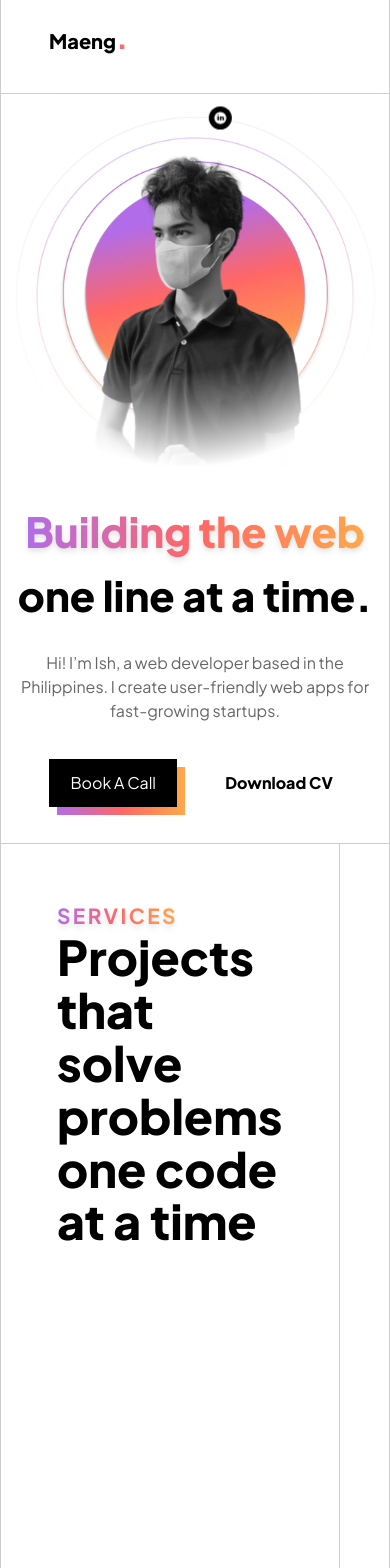
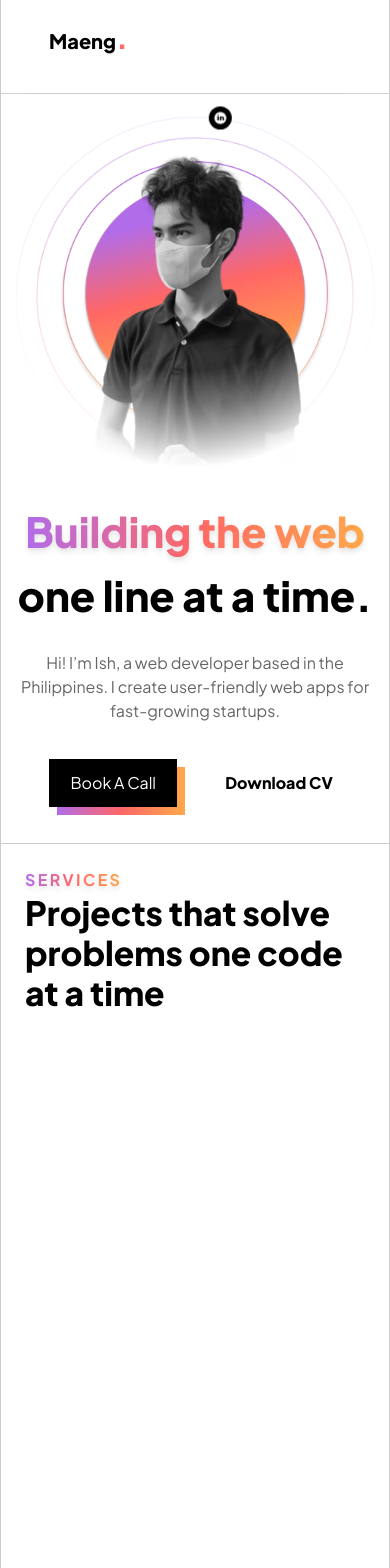
Before and after one commit to IshmaelCasky/ish-ca-portfolfio, a Next.js app: page / in a window 390 px wide. Shown: the top 1568 px of the page. Built offline with nearby package versions, Linux system fonts and the light colour scheme; what tailwindcss-animation-delay would draw is missing.

Commit message:
2nd section responsive

```diff
--- a/src/components/Sections/Services.tsx
+++ b/src/components/Sections/Services.tsx
@@ -12,53 +12,51 @@ export default function Services() {
 
     const variants = {
         visible: { width: '0%', transition: { duration : 0.3}, },
-        hidden: { width: '110%' }
+        hidden: { width: '100%' }
     };
 
 
     return (
         <div className='border-t-[1px] border-black border-b-[1px] border-opacity-20 w-[100%]'>
-            <div className='container flex mx-auto border-l-[1px] border-r-[1px] h-auto border-opacity-20 border-black'>
+            <div className='container flex mx-auto lg:flex-row relative flex-col border-l-[1px] border-r-[1px] h-auto border-opacity-20 border-black'>
                 {/* services 1 column */}
-                <div className='flex p-14 flex-col flex-grow h-[65rem] border-r-[1px] border-opacity-20 border-black'>
+                <div className='flex p-6 relative flex-col flex-grow h-[65rem] border-opacity-20 border-black'>
                     {/* services info */}
 
                         <motion.div>
-                            <p className='font-bold text-[1.3rem] tracking-[0.15rem]'><span className='text-transparent drop-shadow-md bg-clip-text bg-gradient-to-r from-[#B16CEA] via-[#FF6765] to-[#FFA84B]'>SERVICES</span></p>
+                            <p className='font-bold text-[1rem] tracking-[0.15rem]'><span className='text-transparent drop-shadow-md bg-clip-text bg-gradient-to-r from-[#B16CEA] via-[#FF6765] to-[#FFA84B]'>SERVICES</span></p>
                         </motion.div>
-                        <div className='leading-[3.3rem] w-full relative flex flex-col'>
+                        <div className='leading-[2.5rem] sm:leading-[2.8rem] md:leading-[3rem] lg:leading-[3.4rem] xl:leading-[3.7rem] 2xl:leading-[4rem] relative flex flex-col'>
 
-                            <div className="relative w-[55%] bg-black ">
+                            <p className='text-[2.1rem] w-[100%] ssm:w-[90%] sm:text-[2.5rem] sm:w-[63%] md:w-[60%] md:text-[2.8rem] lg:text-[3rem] lg:w-[78%] xl:text-[3.4rem] xl:w-[70%] 2xl:w-[58%] flex font-extrabold relative'>Projects that solve
                                 <motion.div
                                     ref={ref}
                                     variants={variants}
                                     animate={inView ? "visible" : "hidden"}
-                                id="box1" className='absolute bg-left-top w-[100%] flex top-0 right-0 h-[3.5rem] rounded-lg bg-gradient-to-r from-[#B16CEA] via-[#FF6765] to-[#FFA84B]'>
+                                    id="box1" className='absolute bg-left-top  w-[100%] flex h-[3.5rem] right-0 rounded-lg bg-gradient-to-r from-[#B16CEA] via-[#FF6765] to-[#FFA84B]'>
 
                                 </motion.div>
-                            </div>
+                            </p>
 
-                            <p className='text-[3rem] font-extrabold'>Projects that solve </p>
-                            <div className="relative w-[55%] bg-black ">
+                            <p className='text-[2.1rem] w-[100%]  ssm:w-[93%] sm:text-[2.5rem] sm:w-[65%] md:w-[60%] md:text-[2.8rem] lg:text-[3rem] lg:w-[83%] xl:text-[3.4rem] xl:w-[73%] 2xl:w-[60%] flex font-extrabold relative'>problems one code
                                 <motion.div
                                     ref={ref}
                                     variants={variants}
                                     animate={inView ? "visible" : "hidden"}
-                                id="box1" className='absolute bg-left-top w-[100%] flex h-[3.5rem] rounded-lg bg-gradient-to-r from-[#B16CEA] via-[#FF6765] to-[#FFA84B]'>
+                                    id="box1" className='absolute bg-left-top  w-[100%] flex h-[3.5rem] rounded-lg bg-gradient-to-r from-[#B16CEA] via-[#FF6765] to-[#FFA84B]'>
 
                                 </motion.div>
-                            </div>
-                            <p className='text-[3rem] font-extrabold'>problems one code</p>
-                            <div className="relative w-[25%] bg-black ">
+                            </p>
+
+                            <p className='text-[2.1rem] w-[46%]  ssm:w-[40%] sm:text-[2.5rem] sm:w-[33%] md:w-[30%] md:text-[2.8rem] lg:text-[3rem] lg:w-[40%] xl:text-[3.4rem] xl:w-[35%] 2xl:w-[28%] flex font-extrabold relative'>at a time
                                 <motion.div
                                     ref={ref}
                                     variants={variants}
                                     animate={inView ? "visible" : "hidden"}
-                                id="box1" className='absolute bg-left-top w-[100%] flex top-0 right-0 h-[3.5rem] rounded-lg bg-gradient-to-r from-[#B16CEA] via-[#FF6765] to-[#FFA84B]'>
+                                    id="box1" className='absolute bg-left-top  w-[100%] flex h-[3.5rem] right-0 rounded-lg bg-gradient-to-r from-[#B16CEA] via-[#FF6765] to-[#FFA84B]'>
 
                                 </motion.div>
-                            </div>
-                            <p className='text-[3rem] font-extrabold'>at a time</p>
+                            </p>
                         </div>
                 </div>
 
```
Lines whose indentation alone changed are shown as unchanged.
